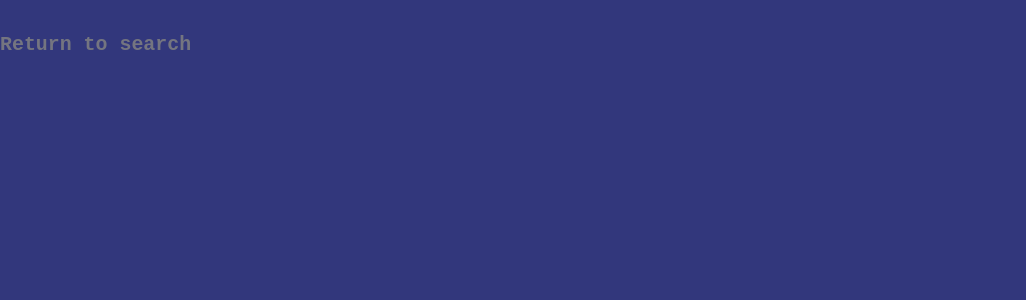
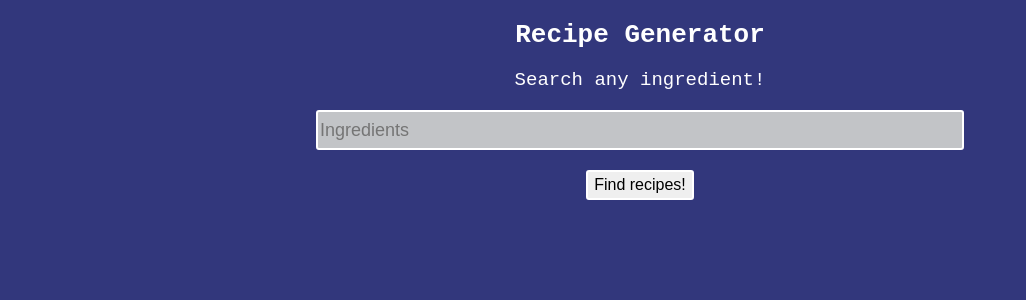
Before and after one commit to MattStudzinski/Recipe-Search, a React (Create React App) app: page /details in a window 1280 px wide. Before the commit this address had no page. Shown: the top 300 px of the page, without its empty margins (0-1026 px from the left). Built offline with nearby package versions, Linux system fonts and the light colour scheme.

Commit message:
fixed some pathing

```diff
--- a/src/App.js
+++ b/src/App.js
@@ -2,7 +2,7 @@
 import Home from './Home';
 
 import React, { useState } from 'react'
-import {Routes, Route, Link, Navigate} from 'react-router-dom'
+import {Routes, Route,} from 'react-router-dom'
 import Details from './details/Details';
 
 
@@ -35,16 +35,14 @@ function App() {
     <div className="App">
 
       <nav>
-      <Link to="/home">
-      <h5>Return to search</h5>
-      </Link>
+
 
       </nav>
       <main>
       <Routes>
 
-      <Route path="/home" element={<Home search={search} getapi={getapi} setSearch={setSearch} recipes={recipes} />} />
-      <Route path="/details/:chosen_recipe" element= {<Details recipes={recipes}/>}/>
+      <Route path="*" element={<Home search={search} getapi={getapi} setSearch={setSearch} recipes={recipes} />} />
+      <Route path="/details/:productId" element= {<Details recipes={recipes}/>}/>
 
       </Routes>
 
--- a/src/details/Details.js
+++ b/src/details/Details.js
@@ -9,16 +9,19 @@ const {chosen_recipe} = useParams()
 
 
 
-const findRecipe = (recipe) => {
-    return(
-    recipe.label=chosen_recipe
-    )
-}
+
 useEffect(()=> {
+    const findRecipe = (recipe) => {
+        return(
+        recipe.label=chosen_recipe
+        )
+    }
 
 
     setFoundRecipe(recipes.find(findRecipe))
-},[recipes])
+    console.log(foundRecipe)
+    console.log(chosen_recipe)
+},[foundRecipe, recipes, chosen_recipe])
 
 
 
```
Also changed, not shown: src/search/Search.js (line endings or trailing spaces).
